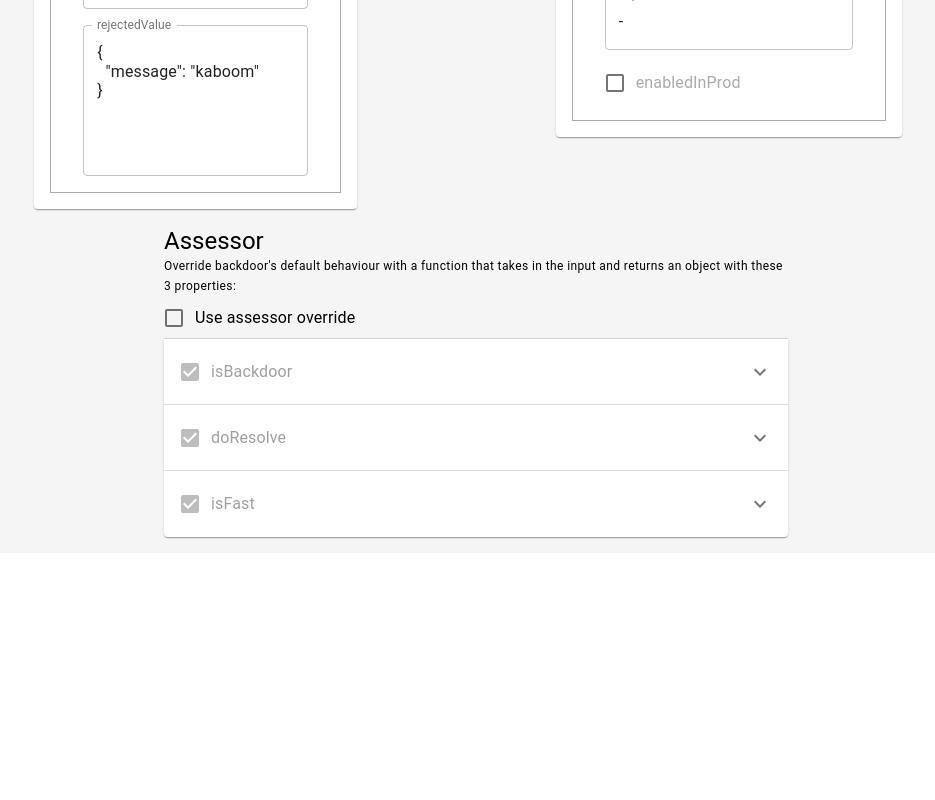
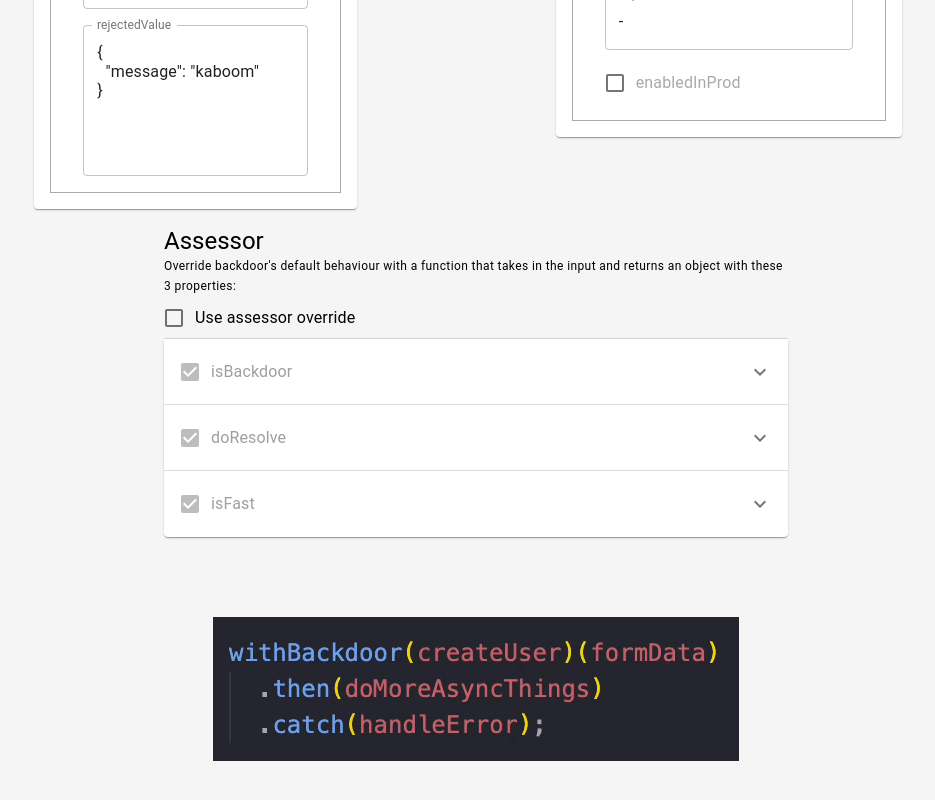
Before and after one commit to johanfive/backdoordemo, a React (Create React App) app: page / in a window 1280 px wide. Shown: the part 726-1526 px from the top of the page, without its empty margins (164-1099 px from the left). Before the commit the page ends 1279 px from the top, so only its background shows below. Built offline with nearby package versions, Linux system fonts and the light colour scheme.

Commit message:
rename actualThenable to createUser variable where necessary

```diff
--- a/src/App.css
+++ b/src/App.css
@@ -4,8 +4,6 @@
   flex-flow: row wrap;
   align-items: center;
   justify-content: space-evenly;
-  background-color: #f5f5f5;
-  padding: 1rem;
 }
 
 pre {
--- a/src/App.js
+++ b/src/App.js
@@ -5,9 +5,10 @@ import UserForm from './components/UserForm';
 import ParamsSection from './components/ParamsSection';
 import ConfigSection from './components/ConfigSection';
 import AssessorSection from './components/AssessorSection';
-import actualThenable, { handleResponse, handleError } from './promises';
+import createUser, { handleResponse, handleError } from './promises';
 import reducer, { hardCodedRejectedValue, hardCodedResolvedValue, initialState } from './reducer';
 import CodeViewer from './components/CodeViewer';
+import onOffAnimation from './onOffAnimation.gif';
 
 function App() {
   const [state, dispatch] = useReducer(reducer, initialState);
@@ -40,7 +41,7 @@ function App() {
         assessor: assessor && (() => ({ isBackdoor, doResolve, isFast }))
       }
     });
-    withBackdoor(actualThenable)(formData)
+    withBackdoor(createUser)(formData)
       .then(handleResponse)
       .catch(handleError);
   };
@@ -52,6 +53,12 @@ function App() {
       <ParamsSection state={state} handleChange={handleChange} />
       <ConfigSection state={state} handleChange={handleChange} />
       <AssessorSection state={state} handleChange={handleChange} />
+      <div style={{ flexBasis: '100%', height: '0' }}></div>
+      <img
+        src={onOffAnimation}
+        alt="Animated gif showing code for a promise with and without backdoor"
+        style={{ margin: '5rem 1rem' }}
+      />
     </div>
   );
 }
--- a/src/components/CodeViewer.js
+++ b/src/components/CodeViewer.js
@@ -1,5 +1,5 @@
 import { makeStyles, Typography } from '@material-ui/core';
-import actualThenable from '../promises';
+import createUser from '../promises';
 import { parseIfYouMust } from '../utils';
 import makeAssessor from '../nasty';
 import { hardCodedResolvedValue, hardCodedRejectedValue } from '../reducer';
@@ -60,7 +60,7 @@ import backdoor from 'backdoorthen';`
       }</pre>
       <pre>
         const createUser = {
-          actualThenable.toString().replace('axios__WEBPACK_IMPORTED_MODULE_0___default.a', 'axios')
+          createUser.toString().replace('axios__WEBPACK_IMPORTED_MODULE_0___default.a', 'axios')
         };
       </pre>
       {state.assessor && <pre>const assessorOverride = {makeAssessor(state).toString()};</pre>}
--- a/src/index.css
+++ b/src/index.css
@@ -5,6 +5,8 @@ body {
     sans-serif;
   -webkit-font-smoothing: antialiased;
   -moz-osx-font-smoothing: grayscale;
+  background-color: #f5f5f5;
+  padding: 1rem;
 }
 
 code {
--- a/src/promises.js
+++ b/src/promises.js
@@ -20,10 +20,10 @@ ${message || e}`;
   alert(log);
 };
 
-const actualThenable = ({ firstName, lastName }) => {
+const createUser = ({ firstName, lastName }) => {
   const queryString = `?firstName=${firstName}&lastName=${lastName}`;
   const url = `https://backdoorthen-okob4pm0bfqy.runkit.sh/createUser${queryString}`;
   return axios.get(url);
 };
 
-export default actualThenable;
+export default createUser;
```
Also changed, not shown: src/onOffAnimation.gif (added).
